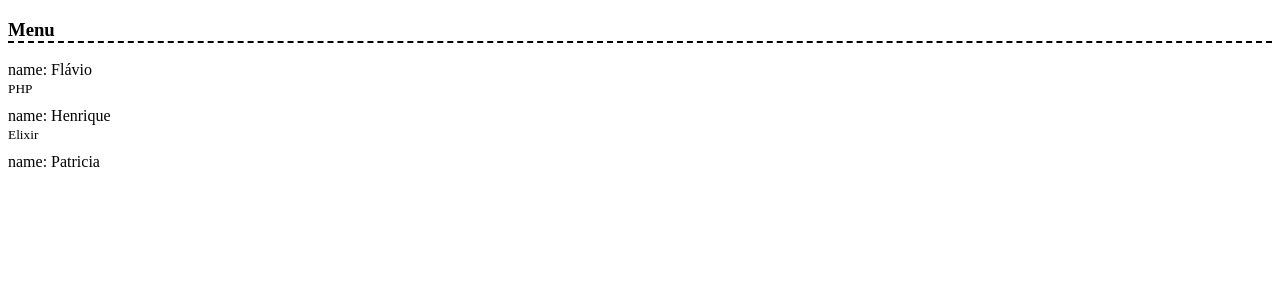
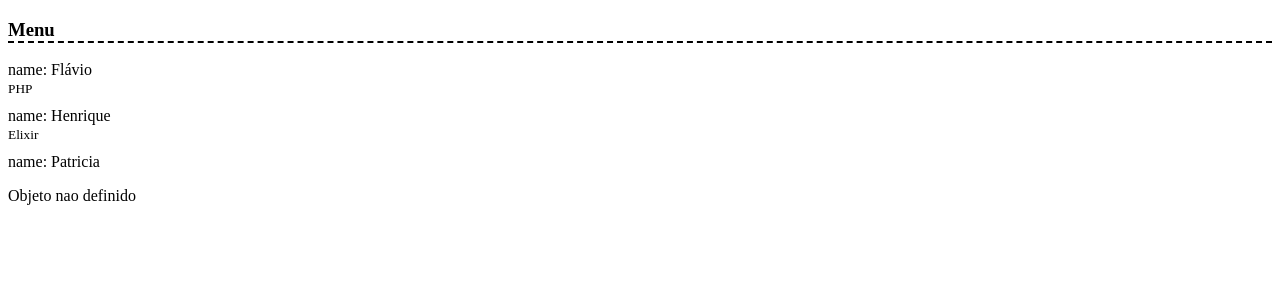
Before and after one commit to flavioanalistadesistema/angular-student, an Angular app: page / in a window 1280 px wide. Shown: the top 300 px of the page. Built offline with nearby package versions, Linux system fonts and the light colour scheme.

Commit message:
Usando o operador de navegação segura

```diff
--- a/src/app/app.component.html
+++ b/src/app/app.component.html
@@ -1,3 +1,5 @@
 <app-header></app-header>
 
 <app-student *ngFor="let student of students" [student]="student"></app-student>
+
+<app-student></app-student>
--- a/src/app/student/student.component.html
+++ b/src/app/student/student.component.html
@@ -1,6 +1,9 @@
-<div>
-    name: {{student.name}}
-    <div *ngIf="student.isProgrammer">
-        <small>{{student.linguage}}</small>
+<div *ngIf="student">
+    name: {{student?.name}}
+    <div *ngIf="student?.isProgrammer">
+        <small>{{student?.linguage}}</small>
     </div>
 </div>
+<p *ngIf="!student">
+    Objeto nao definido
+</p>
```
